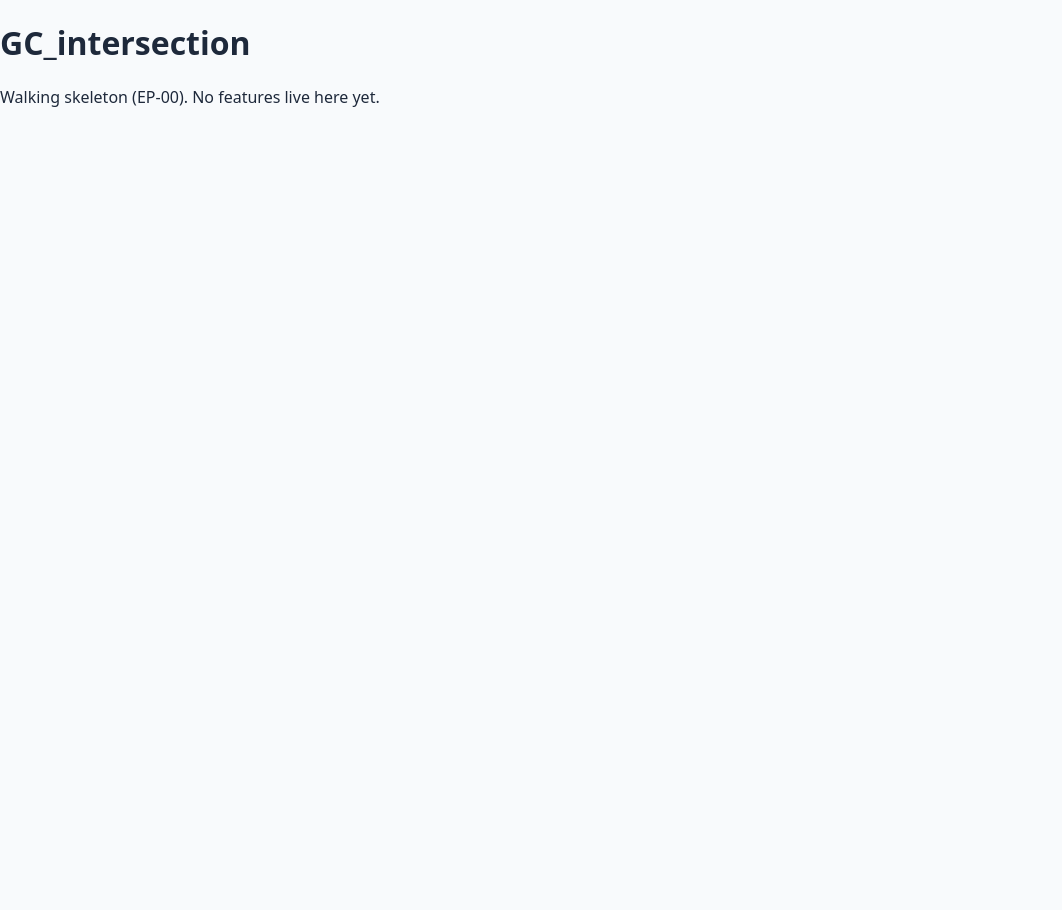
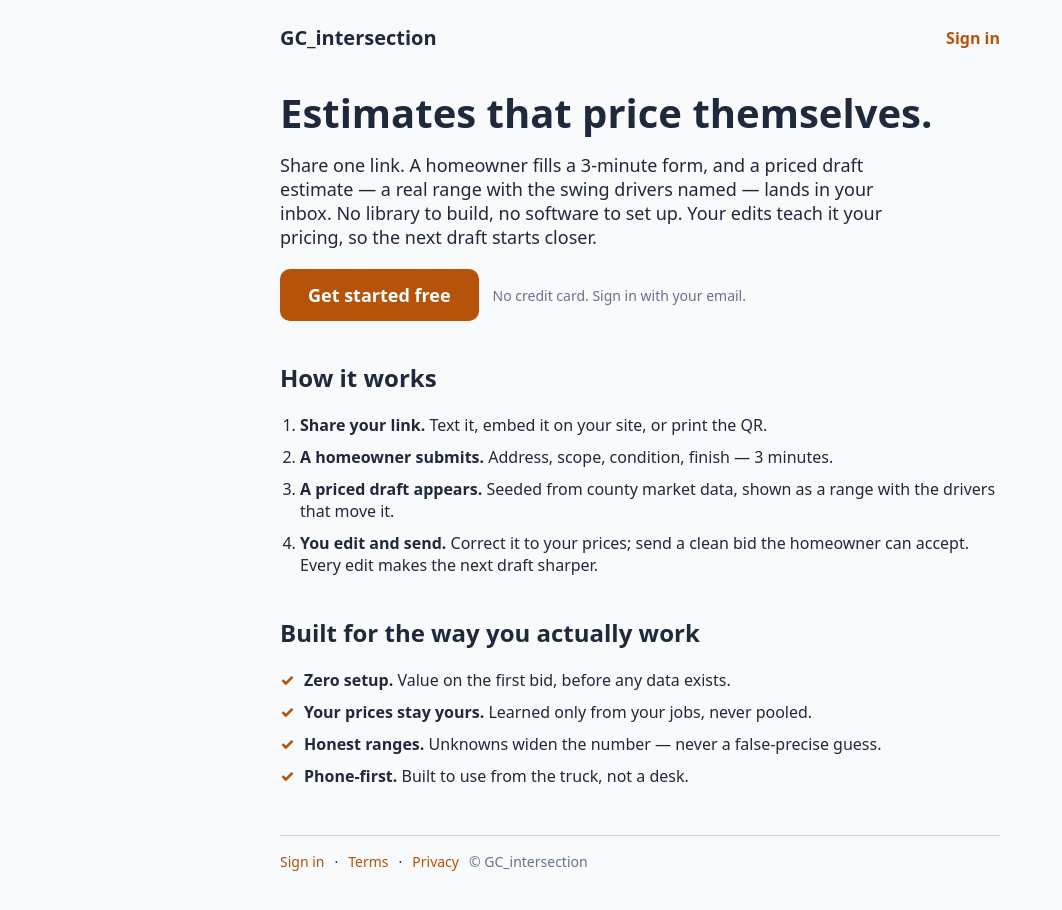
Before and after one commit to jaleelreed/GC_intersection, a Next.js app: page / in a window 1280 px wide. Shown: the top 910 px of the page, without its empty margins (0-1062 px from the left). Before the commit the page ends 800 px from the top, so only its background shows below. Built offline with nearby package versions, Linux system fonts and the light colour scheme.

Commit message:
[landing] real public front door at /: hero, how-it-works, why, sign-in CTA, footer (replaces the EP-00 skeleton placeholder)

```diff
--- a/app/globals.css
+++ b/app/globals.css
@@ -662,3 +662,26 @@ legend {
 .gci-status-accepted { color: #15803d; }
 .gci-status-declined, .gci-status-withdrawn, .gci-status-expired { color: #b91c1c; }
 .gci-status-viewed { color: var(--gci-accent); }
+
+/* Public landing page */
+.gci-landing { max-width: 760px; margin: 0 auto; padding: 16px 20px 48px; }
+.gci-landing-nav { display: flex; justify-content: space-between; align-items: center; padding: 8px 0 24px; }
+.gci-landing-brand { font-size: 20px; font-weight: 800; }
+.gci-landing-signin { font-weight: 700; color: var(--gci-accent); text-decoration: none; }
+.gci-hero h1 { font-size: 40px; line-height: 1.1; margin: 16px 0 12px; }
+.gci-hero-sub { font-size: 18px; color: var(--gci-ink); max-width: 60ch; }
+.gci-hero-cta { display: flex; align-items: center; gap: 14px; flex-wrap: wrap; margin: 20px 0 8px; }
+.gci-hero-cta .gci-primary {
+  display: inline-block; min-height: 52px; line-height: 52px; padding: 0 28px;
+  background: var(--gci-accent); color: #fff; border-radius: 10px; font-weight: 800;
+  font-size: 18px; text-decoration: none;
+}
+.gci-how, .gci-why { margin-top: 40px; }
+.gci-how ol { padding-left: 20px; }
+.gci-how li, .gci-why li { margin: 10px 0; font-size: 16px; }
+.gci-why ul { list-style: none; padding: 0; }
+.gci-why li { padding-left: 24px; position: relative; }
+.gci-why li::before { content: "✓"; position: absolute; left: 0; color: var(--gci-accent); font-weight: 800; }
+.gci-landing-foot { display: flex; gap: 10px; align-items: center; margin-top: 48px; padding-top: 16px; border-top: 1px solid var(--gci-border); font-size: 14px; }
+.gci-landing-foot a { color: var(--gci-accent); text-decoration: none; }
+@media (max-width: 480px) { .gci-hero h1 { font-size: 30px; } }
--- a/app/page.tsx
+++ b/app/page.tsx
@@ -1,8 +1,77 @@
-export default function Home() {
+// Public landing page — the front door. Explains the product and routes GCs
+// to sign in. No auth required.
+import Link from "next/link";
+
+export const metadata = {
+  title: "GC_intersection — estimates that price themselves",
+  description:
+    "Zero-setup estimating for residential-renovation GCs. A homeowner fills your form; a priced draft lands in your inbox. Your edits teach it your pricing.",
+};
+
+export default function Landing() {
   return (
-    <main>
-      <h1>GC_intersection</h1>
-      <p>Walking skeleton (EP-00). No features live here yet.</p>
+    <main className="gci-landing">
+      <header className="gci-landing-nav">
+        <span className="gci-landing-brand">GC_intersection</span>
+        <Link href="/auth/sign-in" className="gci-landing-signin">
+          Sign in
+        </Link>
+      </header>
+
+      <section className="gci-hero">
+        <h1>Estimates that price themselves.</h1>
+        <p className="gci-hero-sub">
+          Share one link. A homeowner fills a 3-minute form, and a priced draft estimate —
+          a real range with the swing drivers named — lands in your inbox. No library to
+          build, no software to set up. Your edits teach it your pricing, so the next draft
+          starts closer.
+        </p>
+        <div className="gci-hero-cta">
+          <Link href="/auth/sign-in" className="gci-primary">
+            Get started free
+          </Link>
+          <span className="gci-hint">No credit card. Sign in with your email.</span>
+        </div>
+      </section>
+
+      <section className="gci-how">
+        <h2>How it works</h2>
+        <ol>
+          <li>
+            <strong>Share your link.</strong> Text it, embed it on your site, or print the QR.
+          </li>
+          <li>
+            <strong>A homeowner submits.</strong> Address, scope, condition, finish — 3 minutes.
+          </li>
+          <li>
+            <strong>A priced draft appears.</strong> Seeded from county market data, shown as a
+            range with the drivers that move it.
+          </li>
+          <li>
+            <strong>You edit and send.</strong> Correct it to your prices; send a clean bid the
+            homeowner can accept. Every edit makes the next draft sharper.
+          </li>
+        </ol>
+      </section>
+
+      <section className="gci-why">
+        <h2>Built for the way you actually work</h2>
+        <ul>
+          <li><strong>Zero setup.</strong> Value on the first bid, before any data exists.</li>
+          <li><strong>Your prices stay yours.</strong> Learned only from your jobs, never pooled.</li>
+          <li><strong>Honest ranges.</strong> Unknowns widen the number — never a false-precise guess.</li>
+          <li><strong>Phone-first.</strong> Built to use from the truck, not a desk.</li>
+        </ul>
+      </section>
+
+      <footer className="gci-landing-foot">
+        <Link href="/auth/sign-in">Sign in</Link>
+        <span>·</span>
+        <Link href="/legal/terms">Terms</Link>
+        <span>·</span>
+        <Link href="/legal/privacy">Privacy</Link>
+        <span className="gci-hint">© GC_intersection</span>
+      </footer>
     </main>
   );
 }
```
